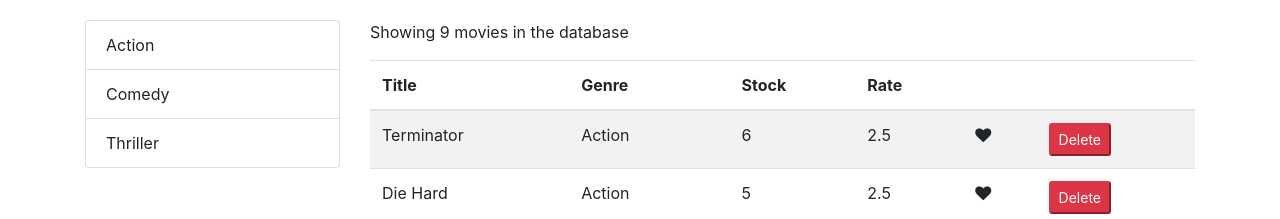
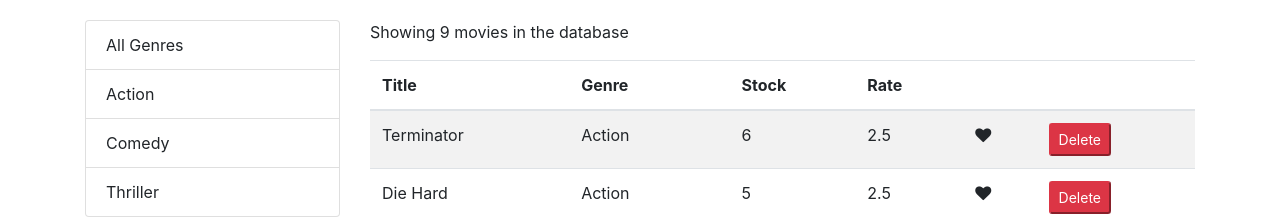
Before and after one commit to ChandimaHerath/movie-app-reactJS, a React (Create React App) app: page / in a window 1280 px wide. Shown: the top 219 px of the page. Built offline with nearby package versions, Linux system fonts and the light colour scheme.

Commit message:
implemented all genre option and redirecting to the first page

```diff
--- a/src/components/movies.jsx
+++ b/src/components/movies.jsx
@@ -15,7 +15,8 @@ class Movies extends Component{
     };
 
     componentDidMount(){
-        this.setState({movies:getMovies(), genres:getGenres() });
+        const genres = [{name:"All Genres"}, ...getGenres()]
+        this.setState({movies:getMovies(), genres : genres });
 
     }
 
@@ -37,7 +38,7 @@ class Movies extends Component{
     }
 
     handleGenreSelect= genre=>{
-        this.setState({selectedGenre:genre});
+        this.setState({selectedGenre:genre, currentPage:1});
 
     };
 
@@ -50,7 +51,7 @@ class Movies extends Component{
         if(this.state.movies.length === 0)
         return <p>There are no movies in the Database </p>;
 
-        const filtered = selectedGenre? this.state.movies.filter(m=>m.genre._id===selectedGenre._id):this.state.movies;
+        const filtered = selectedGenre&&selectedGenre._id? this.state.movies.filter(m=>m.genre._id===selectedGenre._id):this.state.movies;
 
         const filteredMovies = paginate(filtered, this.state.currentPage, pageSize );
 
```
